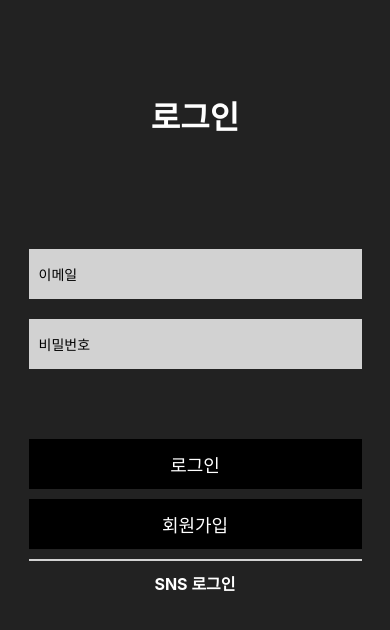
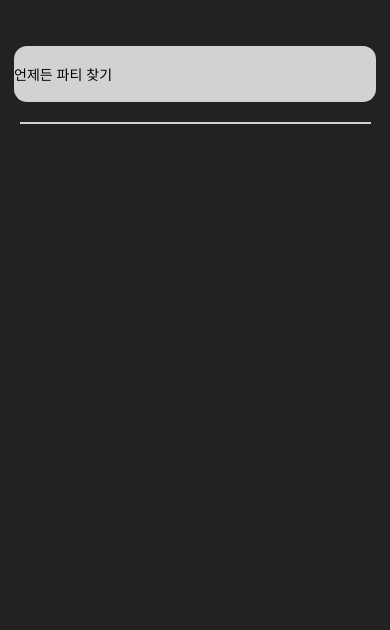
Before and after one commit to dudcks5477/PartyPeople, a React Native app in the folder frontend/: screen /Home in a window 390 px wide. Shown: the top 630 px of the page. Built offline with nearby package versions, Linux system fonts and the light colour scheme.

Commit message:
Home Screen

```diff
--- a/frontend/App.js
+++ b/frontend/App.js
@@ -2,14 +2,22 @@ import { NavigationContainer } from '@react-navigation/native';
 import { createNativeStackNavigator } from '@react-navigation/native-stack';
 import React from 'react';
 import LoginScreen from './src/screens/LoginScreen.js';
+import HomeScreen from './src/screens/HomeScreen.js';
 const Stack = createNativeStackNavigator();
 
 const App = () => (
   <NavigationContainer>
     <Stack.Navigator>
-      <Stack.Screen
+      {/* <Stack.Screen
         name="Login"
         component={LoginScreen}
+        options={{
+          headerShown: false,
+        }}
+      /> */}
+      <Stack.Screen
+        name="Home"
+        component={HomeScreen}
         options={{
           headerShown: false,
         }}
--- a/frontend/package.json
+++ b/frontend/package.json
@@ -17,6 +17,8 @@
     "axios": "^1.4.0",
     "react": "18.2.0",
     "react-native": "0.72.0",
+    "react-native-config": "^1.5.1",
+    "react-native-gesture-handler": "^2.12.0",
     "react-native-safe-area-context": "^4.6.3",
     "react-native-screens": "^3.22.0"
   },
--- /dev/null
+++ b/frontend/src/components/Card.js
@@ -0,0 +1,69 @@
+import React, { useState } from 'react';
+import { View, Text, StyleSheet } from 'react-native';
+import Config from 'react-native-config';
+import { ScrollView } from 'react-native-gesture-handler';
+
+const Card = ({partyData}) => {
+  const [partyDataState, setPartyDataState] = useState({
+    address: '',
+    date: '',
+    time: '',
+    partyName: '',
+    numOfPeople: '',
+    description: '',
+  });
+
+  return (
+    <>
+      <View style={styles.cardContainer}>
+        <View style={styles.card}>
+          <Text style={styles.title}>{partyDataState.partyName}</Text>
+          <Text style={styles.description}>{partyDataState.description}</Text>
+          <Text style={styles.title}>{partyDataState.numOfPeople}</Text>
+          <Text style={styles.title}>{partyDataState.date}</Text>
+          <Text style={styles.title}>{partyDataState.time}</Text>
+          <Text style={styles.title}>{partyDataState.address}</Text>
+        </View>
+      </View>
+    </>
+  );
+};
+
+const styles = StyleSheet.create({
+  cardContainer: {
+    alignItems: 'center',
+    justifyContent: 'center',
+  },
+  card: {
+    backgroundColor: '#fff',
+    borderRadius: 16,
+    overflow: 'hidden',
+    elevation: 5,
+    margin: 10,
+    width: '90%',
+    aspectRatio: 1.5,
+  },
+  image: {
+    width: '100%',
+    height: '60%',
+  },
+  title: {
+    fontWeight: 'bold',
+    fontSize: 16,
+    marginHorizontal: 10,
+    marginTop: 10,
+  },
+  description: {
+    fontSize: 14,
+    marginHorizontal: 10,
+    marginVertical: 5,
+  },
+  price: {
+    fontSize: 16,
+    marginHorizontal: 10,
+    marginBottom: 10,
+    fontWeight: 'bold',
+  },
+});
+
+export default Card;
--- /dev/null
+++ b/frontend/src/container/SearchBar.js
@@ -0,0 +1,27 @@
+import React, {useState} from 'react';
+import {View, TextInput} from 'react-native';
+
+export default function SearchBar() {
+  const [query, setQuery] = useState('');
+
+  return (
+    <View style={{flexDirection: 'row'}}>
+      <TextInput
+        style={{
+          flex:1,
+          height: 56,
+          borderRadius: 13,
+          marginTop: 46,
+          marginLeft: 14,
+          marginRight: 14,
+          backgroundColor: '#D2D2D2',
+        }}
+        value={query}
+        onChangeText={setQuery}
+        placeholder='언제든 파티 찾기'
+        autoCapitalize='none'
+        autoCorrect={false}
+      />
+    </View>
+  );
+}
--- /dev/null
+++ b/frontend/src/screens/HomeScreen.js
@@ -0,0 +1,90 @@
+import React, { useState, useEffect } from 'react';
+import { ScrollView, StyleSheet, View, SafeAreaView, TouchableOpacity} from 'react-native';
+import { useNavigation } from '@react-navigation/native';
+import AsyncStorage from '@react-native-async-storage/async-storage'; // AsyncStorage import 추가
+import SearchBar from '../container/SearchBar';
+import Line from '../container/Line';
+import Card from '../components/Card';
+
+const HomeScreen = () => {
+  const navigation = useNavigation();
+  const [partyData, setPartyData] = useState(null);
+  const [showHeader, setShowHeader] = useState(true);
+
+  useEffect(() => {
+    const getData = async () => {
+      try {
+        const partyData = await AsyncStorage.getItem('partyData');
+        if (partyData !== null) {
+          setPartyData(JSON.parse(partyData));
+        }
+      } catch (e) {
+        console.log(e);
+      }
+    };
+
+    getData();
+  }, []);
+
+  // 스크롤 50 이상하면 searchBar랑 Line 사라지는거
+  const handleScroll = (event) => {
+    const currentOffset = event.nativeEvent.contentOffset.y;
+    if (currentOffset > 50) {
+      setShowHeader(false);
+    } else {
+      setShowHeader(true);
+    }
+  };
+
+  // const clearAllData = async () => {
+  //   try {
+  //     await AsyncStorage.clear();
+  //     console.log('AsyncStorage cleared successfully');
+  //   } catch (e) {
+  //     console.log('Failed to clear AsyncStorage:', e);
+  //   }
+  // };
+
+  return (
+    <View style={styles.container}>
+      {showHeader && (
+        <>
+          <SearchBar />
+          <Line style={{ marginTop: 20 }} />
+        </>
+      )}
+      <SafeAreaView style={styles.containerNotch}>
+        <View style={styles.containerParty}>
+          <ScrollView onScroll={handleScroll}>
+            {partyData && (
+              <TouchableOpacity
+                style={styles.cardButton}
+                onPress={() => navigation.navigate('PartyDetail')}
+                activeOpacity={1}>
+                <Card partyData={partyData}/>
+              </TouchableOpacity>
+            )}
+          </ScrollView>
+        </View>
+        <View>
+          {/* <Button title="Clear AsyncStorage" onPress={clearAllData} /> */}
+        </View>
+      </SafeAreaView>
+    </View>
+  );
+};
+
+const styles = StyleSheet.create({
+  container: {
+    flex: 1,
+    backgroundColor: '#222',
+  },
+  containerParty: {
+    marginVertical: 10,
+  },
+  cardButton: {
+    marginBottom: 10,
+  },
+});
+
+export default HomeScreen;
```
Also changed, not shown: 1 other file (tests, documents, lock files or other folders).
